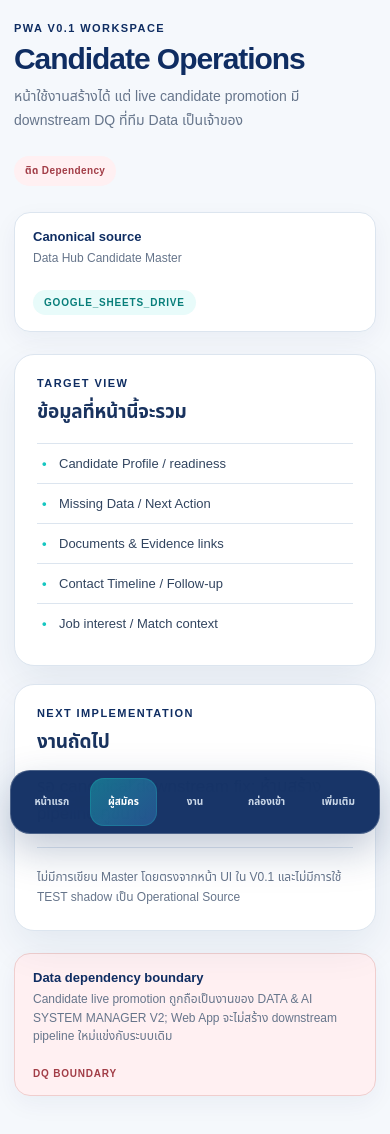
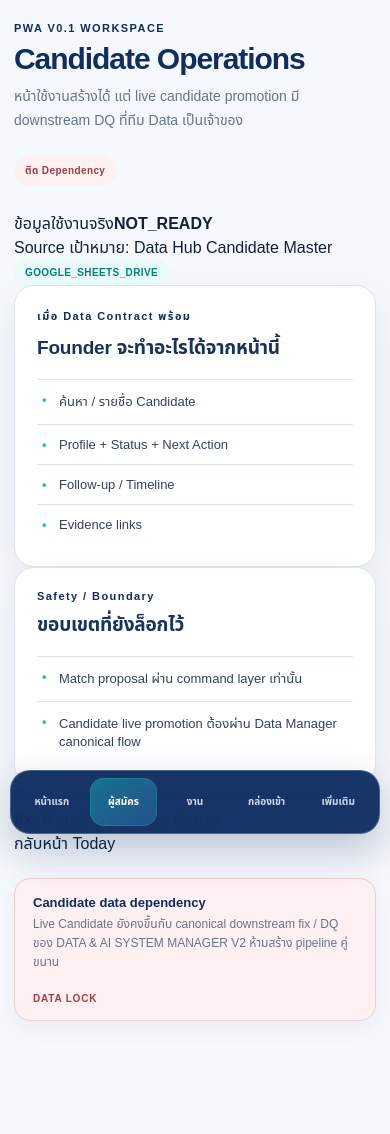
Before and after one commit to jompol-srisaman/MeYou-Connect, a Next.js app: page /candidates in a window 390 px wide. Shown: the top 1134 px of the page. Built offline with nearby package versions, Linux system fonts and the light colour scheme.

Commit message:
feat(pwa): make module workspaces mobile action-oriented

```diff
--- a/app/[section]/page.tsx
+++ b/app/[section]/page.tsx
@@ -1,3 +1,4 @@
+import Link from "next/link";
 import { notFound } from "next/navigation";
 import { AppShell, ReadinessBadge, SourcePill } from "@/components/app-shell";
 import { canonicalSystem, modules, type ModuleKey } from "@/lib/phase0";
@@ -11,65 +12,46 @@ const validSections = new Set<ModuleKey>([
   "system",
 ]);
 
-const moduleDetails: Record<Exclude<ModuleKey, "dashboard">, string[]> = {
-  candidates: [
-    "Candidate Profile / readiness",
-    "Missing Data / Next Action",
-    "Documents & Evidence links",
-    "Contact Timeline / Follow-up",
-    "Job interest / Match context",
-  ],
-  jobs: [
-    "Active Job / Position / Headcount",
-    "Requirement / Wage / OT / Shift",
-    "Transport / Dorm",
-    "Client / Subcontractor link",
-    "Candidate pipeline",
-  ],
-  inbox: [
-    "LINE Raw feed แยกตามกลุ่ม / thread",
-    "Sender / เวลา / Source",
-    "Text / Image / File entry",
-    "Verified Candidate / Job link เมื่อมีหลักฐาน",
-    "Unknown / DQ เมื่อความสัมพันธ์ยังไม่ชัด",
-  ],
-  clients: [
-    "Client profile / contact",
-    "Active demand / Job link",
-    "Pipeline / next action",
-    "Payment term reference",
-    "Demand review status",
-  ],
-  partners: [
-    "Partner profile",
-    "Attribution evidence",
-    "Referral pipeline",
-    "Placement outcome",
-    "Commission visibility boundary",
-  ],
-  system: [
-    "LINE ingestion health",
-    "Raw / Event / Worker health",
-    "Data Quality queue",
-    "Source freshness / readiness",
-    "Production gate status",
-  ],
+type WorkspaceKey = Exclude<ModuleKey, "dashboard">;
+
+const workspaceContent: Record<WorkspaceKey, { primary: string[]; secondary: string[] }> = {
+  candidates: {
+    primary: ["ค้นหา / รายชื่อ Candidate", "Profile + Status + Next Action", "Follow-up / Timeline", "Evidence links"],
+    secondary: ["Match proposal ผ่าน command layer เท่านั้น", "Candidate live promotion ต้องผ่าน Data Manager canonical flow"],
+  },
+  jobs: {
+    primary: ["Active / Inactive Jobs", "Requirement / Wage / OT / Shift", "Headcount / Pipeline", "Transport / Dorm"],
+    secondary: ["Client/Sub source link", "Match context โดยไม่สร้างข้อมูลสมัครปลอม"],
+  },
+  inbox: {
+    primary: ["LINE Raw feed แยก thread/source", "Text / Image / File evidence", "Verified entity link", "Unknown / DQ state"],
+    secondary: ["Read-only first", "การผูก entity หรือเปลี่ยน Master ต้องผ่าน validator/permission"],
+  },
+  clients: {
+    primary: ["Client profile / contact", "Active demand / Job links", "Follow-up / next action", "Payment term reference"],
+    secondary: ["Read workspace ก่อน controlled writes", "ไม่มีการแก้ Master ตรงจาก UI"],
+  },
+  partners: {
+    primary: ["Partner profile", "Candidate attribution", "Referral pipeline", "Placement outcome"],
+    secondary: ["Evidence first", "Commission visibility แยกจาก payment control"],
+  },
+  system: {
+    primary: ["LINE ingestion health", "Raw / Event / Worker readiness", "DQ queue", "Source freshness"],
+    secondary: ["Feature flags / kill-switch boundary", "Production gate ยังปิดใน Preview"],
+  },
 };
 
-export default async function ModuleWorkspace({
-  params,
-}: {
-  params: Promise<{ section: string }>;
-}) {
+export default async function ModuleWorkspace({ params }: { params: Promise<{ section: string }> }) {
   const { section } = await params;
   if (!validSections.has(section as ModuleKey)) notFound();
 
-  const key = section as Exclude<ModuleKey, "dashboard">;
+  const key = section as WorkspaceKey;
   const item = modules[key];
+  const content = workspaceContent[key];
 
   return (
     <AppShell active={key}>
-      <header className="page-header">
+      <header className="page-header compact-page-header">
         <div>
           <p className="eyebrow">PWA V0.1 WORKSPACE</p>
           <h1>{item.label}</h1>
@@ -78,57 +60,58 @@ export default async function ModuleWorkspace({
         <ReadinessBadge readiness={item.readiness} />
       </header>
 
-      <section className="notice">
+      <section className="workspace-status-card">
         <div>
-          <strong>Canonical source</strong>
-          <p>{item.source}</p>
+          <span className="workspace-status-label">ข้อมูลใช้งานจริง</span>
+          <strong>{item.readiness === "READY" ? "READY" : "NOT_READY"}</strong>
+          <p>Source เป้าหมาย: {item.source}</p>
         </div>
         <SourcePill>{canonicalSystem.operationalSource.kind}</SourcePill>
       </section>
 
-      <section className="two-column">
-        <div className="panel">
-          <p className="eyebrow">TARGET VIEW</p>
-          <h2>ข้อมูลที่หน้านี้จะรวม</h2>
+      <section className="workspace-grid">
+        <article className="panel workspace-panel">
+          <p className="eyebrow">เมื่อ Data Contract พร้อม</p>
+          <h2>Founder จะทำอะไรได้จากหน้านี้</h2>
           <ul className="feature-list">
-            {moduleDetails[key].map((detail) => (
-              <li key={detail}>{detail}</li>
-            ))}
+            {content.primary.map((detail) => <li key={detail}>{detail}</li>)}
           </ul>
+        </article>
+
+        <article className="panel workspace-panel boundary-panel">
+          <p className="eyebrow">Safety / Boundary</p>
+          <h2>ขอบเขตที่ยังล็อกไว้</h2>
+          <ul className="feature-list">
+            {content.secondary.map((detail) => <li key={detail}>{detail}</li>)}
+          </ul>
+        </article>
+      </section>
+
+      <section className="next-step-card">
+        <div>
+          <span>Next implementation</span>
+          <strong>{item.next}</strong>
         </div>
-
-        <div className="panel">
-          <p className="eyebrow">NEXT IMPLEMENTATION</p>
-          <h2>งานถัดไป</h2>
-          <p className="large-copy">{item.next}</p>
-          <div className="divider" />
-          <p className="safe-note">
-            ไม่มีการเขียน Master โดยตรงจากหน้า UI ใน V0.1 และไม่มีการใช้ TEST shadow เป็น Operational Source
-          </p>
-        </div>
+        <Link href="/" className="secondary-button">กลับหน้า Today</Link>
       </section>
 
       {key === "candidates" ? (
         <section className="notice notice-danger">
           <div>
-            <strong>Data dependency boundary</strong>
-            <p>
-              Candidate live promotion ถูกถือเป็นงานของ DATA & AI SYSTEM MANAGER V2; Web App จะไม่สร้าง downstream pipeline ใหม่แข่งกับระบบเดิม
-            </p>
+            <strong>Candidate data dependency</strong>
+            <p>Live Candidate ยังคงขึ้นกับ canonical downstream fix / DQ ของ DATA & AI SYSTEM MANAGER V2 ห้ามสร้าง pipeline คู่ขนาน</p>
           </div>
-          <span>DQ BOUNDARY</span>
+          <span>DATA LOCK</span>
         </section>
       ) : null}
 
       {key === "inbox" ? (
         <section className="notice notice-warning">
           <div>
-            <strong>Inbox safety boundary</strong>
-            <p>
-              V0.1 จะแสดง Raw/Evidence แบบ read-only ก่อน การผูก Entity หรือแก้ Master ต้องผ่าน verified relation + command/validator layer
-            </p>
+            <strong>Inbox read-only first</strong>
+            <p>Raw/Evidence แสดงได้เมื่อ approved read surface พร้อม แต่ action ที่มีผลต่อ Master ต้องผ่าน command + validator + permission ก่อนเสมอ</p>
           </div>
-          <span>READ ONLY FIRST</span>
+          <span>READ ONLY</span>
         </section>
       ) : null}
     </AppShell>
```
